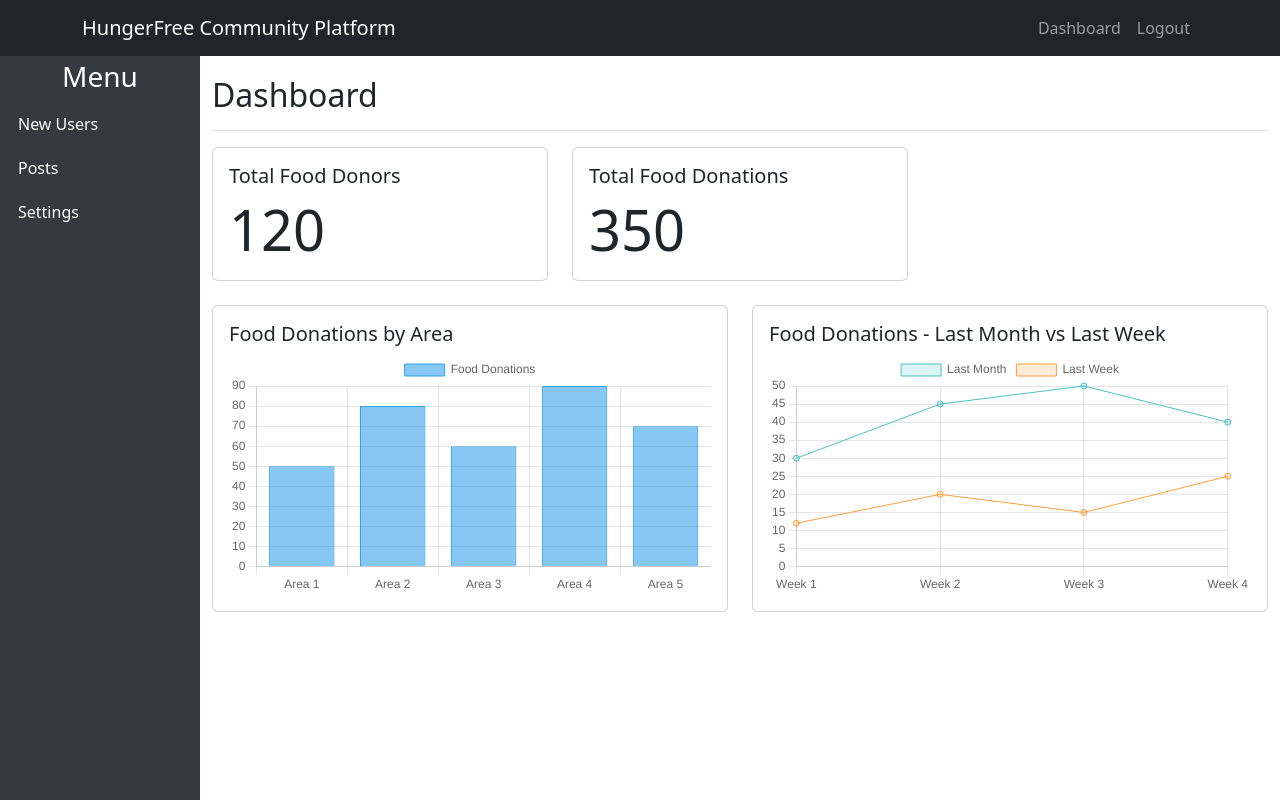
After one commit to ferdoushasanwebdev/hungerfree, a PHP site: page /dashboard.html in a window 1280 px wide. The commit adds this page. Run offline with PHP 8.4, Linux system fonts and the light colour scheme.

Commit message:
Add: Sign up form and dashboard page added.

```diff
--- a/assets/css/style.css
+++ b/assets/css/style.css
@@ -6,3 +6,9 @@
   height: 100vh;
   background-size: 100% 100%;
 }
+
+.login-form {
+  padding: 15px;
+  border: 1px solid #ddd;
+  border-radius: 8px;
+}
--- /dev/null
+++ b/dashboard.html
@@ -0,0 +1,190 @@
+<!DOCTYPE html>
+<html lang="en">
+  <head>
+    <meta charset="UTF-8" />
+    <meta name="viewport" content="width=device-width, initial-scale=1.0" />
+    <title>Food Donation Dashboard</title>
+    <link
+      href="https://cdn.jsdelivr.net/npm/bootstrap@5.3.0/dist/css/bootstrap.min.css"
+      rel="stylesheet"
+    />
+    <script src="https://cdn.jsdelivr.net/npm/chart.js"></script>
+    <style>
+      .sidebar {
+        height: 100vh;
+        background-color: #343a40;
+        color: white;
+        position: fixed;
+        top: 0;
+        left: 0;
+        padding-top: 60px; /* To push below the navbar */
+        width: 200px;
+      }
+      .sidebar a {
+        color: white;
+        text-decoration: none;
+        padding: 10px;
+        display: block;
+      }
+      .sidebar a:hover {
+        color: #adb5bd;
+        background-color: #495057;
+      }
+      .main-content {
+        margin-left: 200px;
+        padding-top: 60px; /* To push below the navbar */
+      }
+    </style>
+  </head>
+  <body>
+    <!-- Navbar -->
+    <nav class="navbar navbar-expand-lg navbar-dark bg-dark fixed-top">
+      <div class="container">
+        <a class="navbar-brand" href="#">HungerFree Community Platform</a>
+        <button
+          class="navbar-toggler"
+          type="button"
+          data-toggle="collapse"
+          data-target="#navbarNav"
+          aria-controls="navbarNav"
+          aria-expanded="false"
+          aria-label="Toggle navigation"
+        >
+          <span class="navbar-toggler-icon"></span>
+        </button>
+        <div class="collapse navbar-collapse" id="navbarNav">
+          <ul class="navbar-nav ms-auto">
+            <li class="nav-item">
+              <a class="nav-link" href="#">Dashboard</a>
+            </li>
+            <li class="nav-item">
+              <a class="nav-link" href="#">Logout</a>
+            </li>
+          </ul>
+        </div>
+      </div>
+    </nav>
+
+    <!-- Sidebar -->
+    <div class="sidebar px-2">
+      <h3 class="text-center">Menu</h3>
+      <a href="#">New Users</a>
+      <a href="#">Posts</a>
+      <a href="#">Settings</a>
+    </div>
+
+    <!-- Main Content -->
+    <div class="main-content">
+      <div class="container-fluid">
+        <!-- Dashboard Header -->
+        <div
+          class="d-flex justify-content-between flex-wrap flex-md-nowrap align-items-center pt-3 pb-2 mb-3 border-bottom"
+        >
+          <h1 class="h2">Dashboard</h1>
+        </div>
+
+        <!-- Statistics Cards -->
+        <div class="row">
+          <div class="col-md-4 mb-4">
+            <div class="card">
+              <div class="card-body">
+                <h5 class="card-title">Total Food Donors</h5>
+                <p class="card-text display-4" id="totalDonors">120</p>
+              </div>
+            </div>
+          </div>
+          <div class="col-md-4 mb-4">
+            <div class="card">
+              <div class="card-body">
+                <h5 class="card-title">Total Food Donations</h5>
+                <p class="card-text display-4" id="totalDonations">350</p>
+              </div>
+            </div>
+          </div>
+        </div>
+
+        <!-- Charts Section -->
+        <div class="row">
+          <div class="col-md-6 mb-4">
+            <div class="card">
+              <div class="card-body">
+                <h5 class="card-title">Food Donations by Area</h5>
+                <canvas id="areaChart"></canvas>
+              </div>
+            </div>
+          </div>
+          <div class="col-md-6 mb-4">
+            <div class="card">
+              <div class="card-body">
+                <h5 class="card-title">
+                  Food Donations - Last Month vs Last Week
+                </h5>
+                <canvas id="timeChart"></canvas>
+              </div>
+            </div>
+          </div>
+        </div>
+      </div>
+    </div>
+
+    <!-- Bootstrap and Chart.js Scripts -->
+    <script src="https://cdn.jsdelivr.net/npm/bootstrap@5.3.0/dist/js/bootstrap.bundle.min.js"></script>
+    <script>
+      // Chart.js setup remains the same as before
+      const areaCtx = document.getElementById("areaChart").getContext("2d");
+      new Chart(areaCtx, {
+        type: "bar",
+        data: {
+          labels: ["Area 1", "Area 2", "Area 3", "Area 4", "Area 5"],
+          datasets: [
+            {
+              label: "Food Donations",
+              data: [50, 80, 60, 90, 70],
+              backgroundColor: "rgba(54, 162, 235, 0.6)",
+              borderColor: "rgba(54, 162, 235, 1)",
+              borderWidth: 1,
+            },
+          ],
+        },
+        options: {
+          scales: {
+            y: {
+              beginAtZero: true,
+            },
+          },
+        },
+      });
+
+      const timeCtx = document.getElementById("timeChart").getContext("2d");
+      new Chart(timeCtx, {
+        type: "line",
+        data: {
+          labels: ["Week 1", "Week 2", "Week 3", "Week 4"],
+          datasets: [
+            {
+              label: "Last Month",
+              data: [30, 45, 50, 40],
+              backgroundColor: "rgba(75, 192, 192, 0.2)",
+              borderColor: "rgba(75, 192, 192, 1)",
+              borderWidth: 1,
+            },
+            {
+              label: "Last Week",
+              data: [12, 20, 15, 25],
+              backgroundColor: "rgba(255, 159, 64, 0.2)",
+              borderColor: "rgba(255, 159, 64, 1)",
+              borderWidth: 1,
+            },
+          ],
+        },
+        options: {
+          scales: {
+            y: {
+              beginAtZero: true,
+            },
+          },
+        },
+      });
+    </script>
+  </body>
+</html>
```
Also changed, not shown: index.html (+124 -35 lines).
